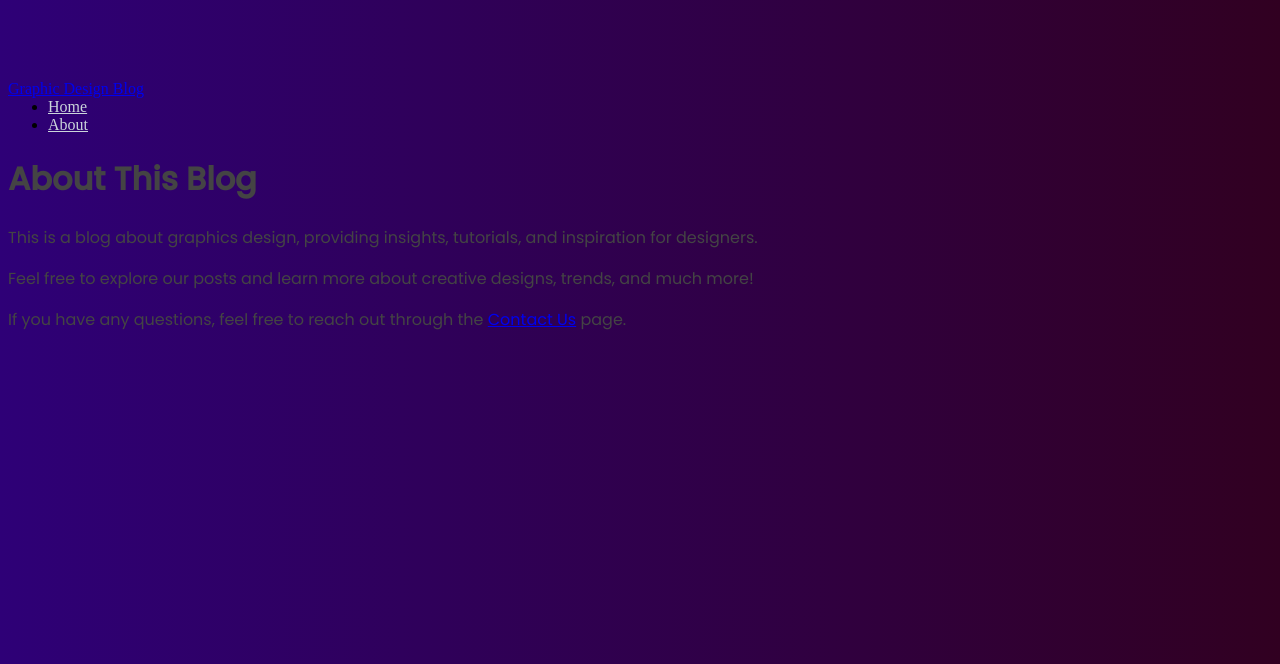
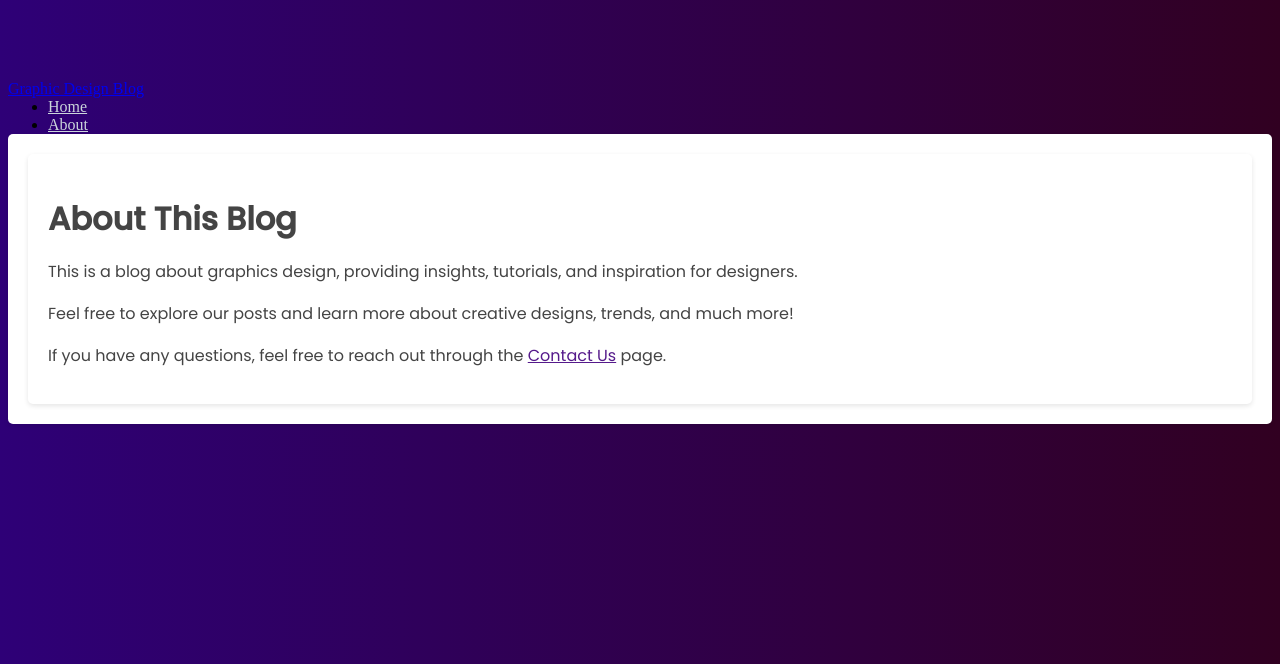
Before and after one commit to OwenD-24/Graphic-Design-Blog, a Django app: page /about/ in a window 1280 px wide. Shown: the top 664 px of the page. Run offline with Django 4.2, Linux system fonts and the light colour scheme.

Commit message:
Added styling for about.html content section

```diff
--- a/blog/static/blog/main.css
+++ b/blog/static/blog/main.css
@@ -32,3 +32,20 @@ ul {
 .site-header .navbar-nav .nav-link.active {
     font-weight: 500;
 }
+
+/*----------------------------------- About Content Styling */
+.content-section {
+    padding: 20px;
+    background-color: #fff;
+    border-radius: 5px;
+    box-shadow: 0 2px 5px rgba(0, 0, 0, 0.1);
+}
+
+.content-section h1 {
+    font-size: 2em;
+    margin-bottom: 10px;
+}
+
+.content-section p {
+    line-height: 1.6;
+}
--- a/blog/templates/blog/about.html
+++ b/blog/templates/blog/about.html
@@ -5,6 +5,6 @@
         <h1>About This Blog</h1>
         <p>This is a blog about graphics design, providing insights, tutorials, and inspiration for designers.</p>
         <p>Feel free to explore our posts and learn more about creative designs, trends, and much more!</p>
-        <p>If you have any questions, feel free to reach out through the <a href="{% url 'contact' %}">Contact Us</a> page.</p>
+        <p>If you have any questions, feel free to reach out through the <a href="">Contact Us</a> page.</p>
     </div>
 {% endblock %}
```
